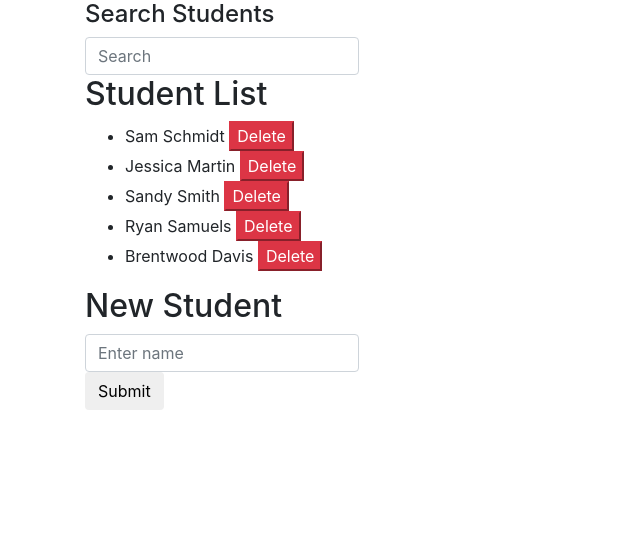
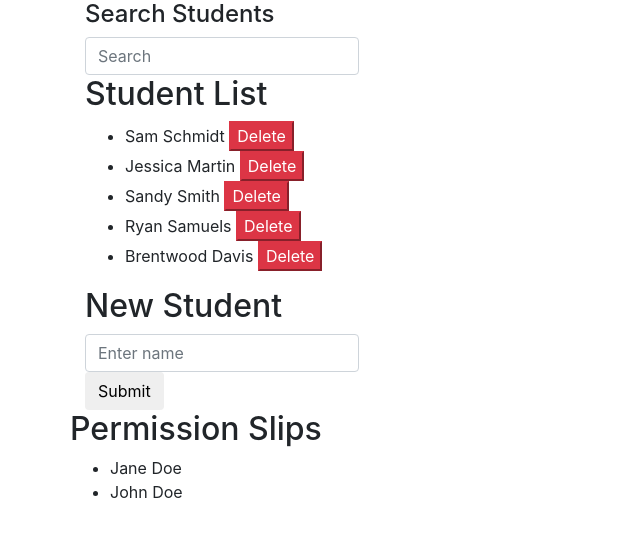
Before and after one commit to yetka/angularJS-student-roaster, a plain HTML site: page index.html in a window 1280 px wide. Shown: the whole page, without its empty margins (0-640 px from the left). Drawn offline with nearby package versions, Linux system fonts and the light colour scheme.

Commit message:
add FieldTripsCtrl controller

```diff
--- /dev/null
+++ b/controllers/FieldTripsCtrl.js
@@ -0,0 +1,3 @@
+studentRoster.controller('FieldTripsCtrl', function FieldTripsCtrl($scope) {
+  $scope.studentsWithPermission = [{ name: "Jane Doe" }, { name: "John Doe" }];
+});
--- a/index.html
+++ b/index.html
@@ -7,12 +7,14 @@
     <title>Student App</title>
     <script src="lib/angular.js"></script>
     <script src="app.js"></script>
-    <script src="js/StudentsController.js"></script>
+    <script src="controllers/StudentsController.js"></script>
+    <script src="controllers/FieldTripsCtrl.js"></script>
     <link rel="stylesheet" href="css/bootstrap.min.css">
   </head>
   <body>
     <!-- any directives inside of that div should refer to the `StudentsCtrl` controller, and any data that it pulls should come from the `$scope` in that controller -->
-    <div class="container" ng-controller="StudentsCtrl">
+    <div class="container">
+      <div ng-controller="StudentsCtrl">
         <div class="row" ng-show="students.length">
           <div class="col-md-12">
             <h4>Search Students</h4>
@@ -69,5 +71,16 @@
           </div>
         </div>
       </div>
+      <div class="row permission" ng-controller="FieldTripsCtrl">
+        <div class="col-md- 6">
+          <h2>Permission Slips</h2>
+          <ul>
+            <li ng-repeat="item in studentsWithPermission">
+            {{item.name}}
+            </li>
+          </ul>
+        </div>
+      </div>
+    </div>
   </body>
 </html>
```
Also changed, not shown: controllers/StudentsController.js (renamed from js/StudentsController.js). Lines whose indentation alone changed are shown as unchanged.
